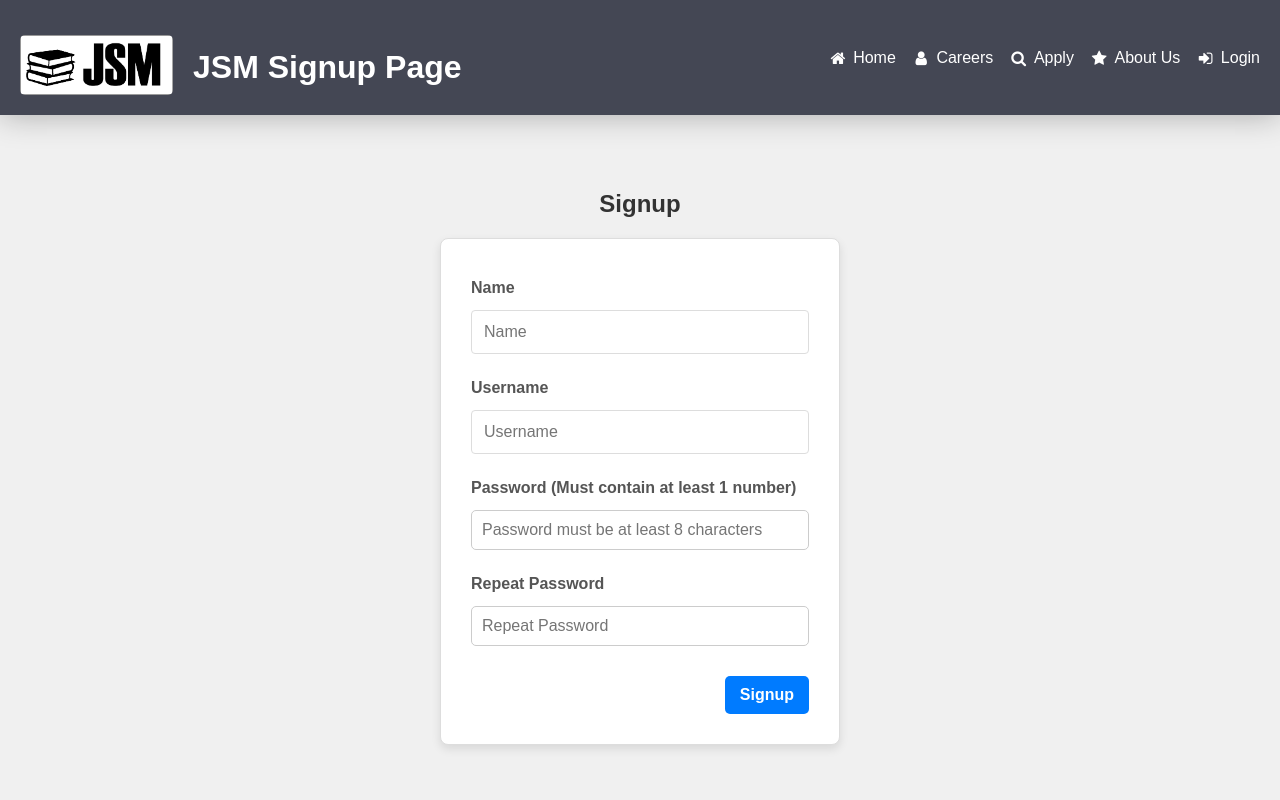
After one commit to mph3196/appliedWebProjectPart2, a PHP site: page /register.php in a window 1280 px wide. The commit adds this page. Run offline with PHP 8.4, Linux system fonts and the light colour scheme.

Commit message:
Removal of process login page, addition of 2 register pages, addition of a dashoboard page and chnages in the nav, login and manage pages

```diff
--- a/database.php
+++ b/database.php
@@ -1,6 +1,6 @@
 <?php
 $host = 'localhost';
-$dbname = 'login_appliedwebprojectpart2';
+$dbname = 'jsm_university';
 $username = 'root';
 $password = '';
 
--- a/nav.inc
+++ b/nav.inc
@@ -17,13 +17,22 @@ if (session_status() == PHP_SESSION_NONE) {
       <i class="fa fa-fw fa-star"></i> About Us
     </a>
     <?php
-    // Check if the user is logged in
       if (isset($_SESSION['username'])) {
+        // 1. Check if the user is an Admin
+        if (isset($_SESSION['is_admin']) && $_SESSION['is_admin'] === true) {
       ?>
-    <!-- SHOW: Manage and Logout -->
-        <a <?php if($currentPage == 'manage') echo 'class="active"'; ?> href="manage.php">
-            <i class="fa fa-fw fa-tasks"></i> Manage
+        <a <?php if(isset($currentPage) && $currentPage == 'manage') echo 'class="active"'; ?> href="manage.php">
+            <i class="fa fa-fw fa-tasks"></i> Manage </a>
+      <?php
+        // 2. Check if the user is a Regular User
+        } else {
+      ?>
+        <a <?php if(isset($currentPage) && $currentPage == 'dashboard') echo 'class="active"'; ?> href="dashboard.php">
+            <i class="fa fa-fw fa-tachometer"></i> Dashboard
         </a>
+      <?php
+        }
+      ?>
         <a href="logout.php">
             <i class="fa fa-fw fa-sign-out"></i> Logout
         </a>
--- /dev/null
+++ b/register.php
@@ -0,0 +1,130 @@
+<?php
+require_once "settings.php";
+
+$currentPage = 'Signup';
+$pageTitle = 'JSM Signup Page';
+$pageDescription = 'Signup page for JSM website';
+$pageHeading = 'JSM Signup Page';
+include 'header.inc';
+include 'nav.inc';
+?>
+
+<head>
+    <style>
+        * {
+            font-family: Arial, sans-serif;
+            box-sizing: border-box;
+        }
+
+        body {
+            display: grid;
+            grid-template-rows: auto 1fr auto;
+            grid-template-columns: 100%;
+            min-height: 100vh;
+            margin: 0;
+            background: #f0f0f0;
+            padding: 0;
+        }
+
+        .main-content-area {
+            display: flex;
+            flex-direction: column;
+            align-items: center;
+            justify-content: center;
+            padding: 40px 20px;
+            width: 100%;
+        }
+
+        h2 {
+            color: #333;
+            margin-bottom: 20px;
+        }
+
+        form {
+            width: 400px;
+            max-width: 90%;
+            border: 1px solid #ddd;
+            padding: 30px;
+            background: white;
+            border-radius: 8px;
+            box-shadow: 0 4px 10px rgba(0, 0, 0, 0.1);
+            display: flex;
+            flex-direction: column;
+        }
+
+        input {
+            display: block;
+            border: 1px solid #ccc;
+            width: 100%;
+            padding: 10px;
+            margin-bottom: 15px;
+            margin-top: 5px;
+            border-radius: 5px;
+            font-size: 16px;
+        }
+
+        label {
+            color: #555;
+            font-size: 16px;
+            font-weight: bold;
+            padding: 0;
+            margin-top: 10px;
+            display: block;
+        }
+
+        button {
+            align-self: flex-end;
+            background: #007bff;
+            padding: 10px 15px;
+            color: #fff;
+            border-radius: 5px;
+            margin-top: 15px;
+            border: none;
+            cursor: pointer;
+            font-size: 16px;
+            font-weight: bold;
+            transition: background 0.3s;
+        }
+
+        button:hover {
+            background: #0056b3;
+            opacity: 1;
+        }
+
+        .error {
+            background: #f8d7da;
+            color: #721c24;
+            border: 1px solid #f5c6cb;
+            padding: 10px;
+            width: 100%;
+            border-radius: 5px;
+            margin-bottom: 20px;
+            text-align: center;
+        }
+    </style>
+</head>
+<body>
+    <div class="main-content-area">
+        <h2><?php echo $currentPage; ?></h2>
+
+        <form action="process_register.php" method="post">
+            <?php
+            if (isset($_GET['error'])) { ?>
+                <p class='error'><?php echo $_GET['error']; ?></p>
+            <?php } ?>
+
+            <label for="name">Name</label>
+            <input type="text" id="name" name="name" placeholder="Name" required>
+
+            <label for="username">Username</label>
+            <input type="text" id="username" name="username" placeholder="Username" required>
+
+            <label for="password">Password (Must contain at least 1 number)</label>
+            <input type="password" id="password" name="password" placeholder="Password must be at least 8 characters" required>
+
+            <label for="password_confirmation">Repeat Password</label>
+            <input type="password" id="password_confirmation" name="password_confirmation" placeholder="Repeat Password" required>
+
+            <button type="submit">Signup</button>
+        </form>
+    </div>
--- a/sql/create_tables.sql
+++ b/sql/create_tables.sql
@@ -136,7 +136,7 @@ INSERT INTO User(Username, Password, Name, Member)
 VALUES ('mhopkins', 'swinburne', 'Morgan', TRUE);
 
 INSERT INTO User(Username, Password, Name, Member)
-VALUES ('admin', 'admin', 'Administrator', FALSE);
+VALUES ('Admin', 'Admin', 'Administrator', FALSE);
 
 -- ABOUT TABLE
 
```
Also changed, not shown: dashboard.php (added, +38 -0 lines), login.php (+82 -5 lines), manage.php (+19 -8 lines), process_login.php (deleted, +0 -51 lines), process_register.php (added, +51 -0 lines). Lines whose indentation alone changed are shown as unchanged.
